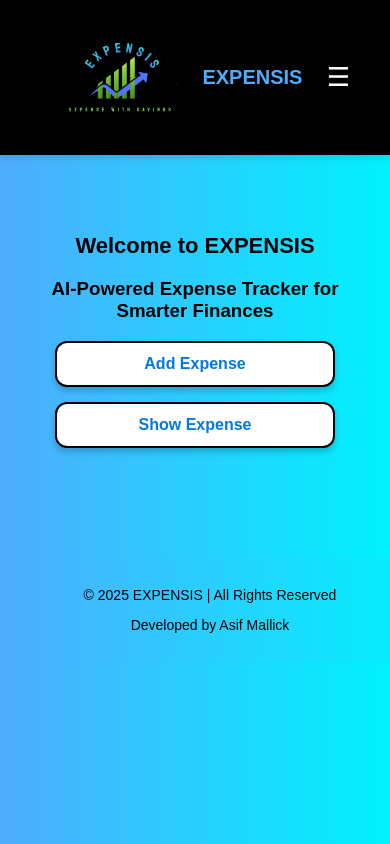
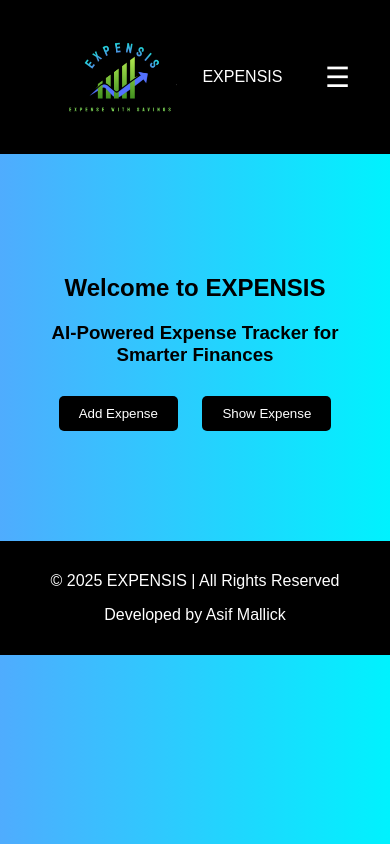
Before and after one commit to asifmallick17/expensis-app, a Flask app: page / in a window 390 px wide. Run offline with Flask 3, Linux system fonts and the light colour scheme.

Commit message:
Updated home page

```diff
--- a/static/home.css
+++ b/static/home.css
@@ -1,9 +1,9 @@
+/* General Styles */
 body {
   margin: 0;
   font-family: Arial, sans-serif;
   background: linear-gradient(to right, #4facfe, #00f2fe);
-    color: #000000;
-    overflow-y: hidden;
+  color: #000;
 }
 
 /* Navbar */
@@ -12,117 +12,69 @@ body {
   justify-content: space-between;
   align-items: center;
   padding: 15px 40px;
-    background: rgb(0, 0, 0);
-    box-shadow: 0 4px 6px rgba(0,0,0,0.1);
-    position: sticky;
-    top: 0;
-    z-index: 100;
+  background: black;
+  color: white;
+  position: relative;
 }
 
 .logo {
   display: flex;
   align-items: center;
-    font-size: 20px;
-    font-weight: bold;
-    color: #4facfe;
+  gap: 10px;
 }
 
-.logo img {
-    margin-right: 10px;
+#nav-links {
+  display: flex;
+  gap: 20px;
+  align-items: center;
 }
 
-.navbar nav a {
-  text-decoration: none;
-  color: #fafafa;
-
-  font-weight: 500;
-  position: relative;
-  padding: 6px 12px;
-  border-radius: 6px;
-  transition: all 0.3s ease;
+/* Hamburger */
+.hamburger {
+  display: none;
+  font-size: 28px;
+  cursor: pointer;
 }
 
-/* Fancy hover effect */
-.navbar nav a::after {
-  content: "";
-  position: absolute;
-  bottom: -3px;
-  left: 0;
-  width: 0%;
-  height: 2px;
-  background: #4facfe;
-  transition: width 0.3s ease;
+/* Dropdown */
+.dropdown {
+  position: relative;
 }
 
-.navbar nav {
-  overflow: hidden; /* prevents ::after from showing outside */
+.dropbtn {
+  background: none;
+  border: none;
+  color: white;
+  font-size: 16px;
+  cursor: pointer;
 }
 
-
-.navbar nav a:hover {
-  color: #4facfe;
-  background: rgba(254, 158, 79, 0.15);
-}
-
-.navbar nav a:hover::after {
-  width: 100%;
-}
-
-/* Active link highlight */
-.navbar nav a.active {
-  color: #4facfe;
-  font-weight: bold;
-  background: rgba(79, 172, 254, 0.25);
-  border-radius: 6px;
-}
-
-
-/* Dropdown container */
-.dropdown {
-  position: relative;
-  display: inline-block;
-}
-
-/* Button */
-.dropbtn {
-  background-color: #000; /* adjust to match navbar */
-  color: white;
-  padding: 10px 16px;
-  font-size: 16px;
-  border: none;
-  cursor: pointer;
-  border-radius: 6px;
-}
-
-/* Dropdown content (hidden by default) */
 .dropdown-content {
   display: none;
   position: absolute;
-  background-color: white;
-  min-width: 140px;
-  box-shadow: 0px 8px 16px rgba(0,0,0,0.2);
-  z-index: 999; /* make sure it stays on top */
-  border-radius: 6px;
+  right: 0;
+  background-color: black;
+  min-width: 120px;
+  z-index: 1;
+  flex-direction: column;
+  border-radius: 5px;
+  overflow: hidden;
 }
 
-/* Dropdown links */
 .dropdown-content a {
-  color: black;
-  padding: 10px 14px;
+  color: white;
+  padding: 10px 15px;
   text-decoration: none;
   display: block;
 }
 
-/* Hover effect */
 .dropdown-content a:hover {
-  background-color: #f1f1f1;
+  background-color: #333;
 }
 
-/* When .show is toggled, make dropdown visible */
 .dropdown-content.show {
-  display: block;
+  display: flex;
 }
-
 
 /* Hero Section */
 .hero {
@@ -130,160 +82,56 @@ body {
   padding: 100px 20px;
 }
 
-.hero h1 {
-    font-size: 42px;
-    margin-bottom: 10px;
-    color: rgb(0, 0, 0);
+.hero .btn-container {
+  margin-top: 20px;
 }
 
-.hero p {
-    font-size: 18px;
-    margin-bottom: 40px;
-    color: #000000;
+.hero button {
+  padding: 10px 20px;
+  margin: 10px;
+  border: none;
+  background-color: black;
+  color: white;
+  cursor: pointer;
+  border-radius: 5px;
 }
 
-/* Buttons */
-.btn-container {
-    display: flex;
-    justify-content: center;
-    gap: 20px;
-    flex-wrap: wrap;
-}
-
-button {
-    background: rgb(255, 255, 255);
-    color: #0079e3;
-    padding: 15px 35px;
-    border: none;
-    border-radius: 12px;
-    cursor: pointer;
-    font-size: 18px;
-    font-weight: bold;
-    box-shadow: 0 4px 6px rgba(0,0,0,0.2);
-    transition: all 0.3s;
-    border: 2px solid rgb(0, 0, 0);
-}
-
-button:hover {
-    background: #4facfe;
-    color: white;
+.hero button:hover {
+  background-color: #333;
 }
 
 /* Footer */
 footer {
   text-align: center;
   padding: 15px;
-    background: linear-gradient(to right, #4facfe, #00f2fe);
-    position: relative;
-    bottom: 0;
-    width: 100%;
-    font-size: 14px;
-    color: #000000;
-    margin-top: 50px;
+  background: black;
+  color: white;
 }
 
-/* Hamburger menu */
-.hamburger {
+/* Small devices */
+@media (max-width: 768px) {
+  #nav-links {
     display: none;
-  font-size: 26px;
-  color: #fff;
-  cursor: pointer;
+    flex-direction: column;
+    position: absolute;
+    top: 70px;
+    right: 20px;
+    background: black;
+    padding: 15px;
+    border-radius: 8px;
+    width: 150px;
   }
 
-/* =====================
-   RESPONSIVE DESIGN
-   ===================== */
-
-/* Tablets */
-@media (max-width: 992px) {
-  .hero h1 {
-    font-size: 32px;
+  #nav-links.active {
+    display: flex;
   }
 
-  .hero p {
-    font-size: 16px;
-  }
-
-  .navbar nav {
-    gap: 15px;
-  }
-}
-
-/* Mobiles */
-@media (max-width: 768px) {
   .hamburger {
     display: block;
   }
 
-  .navbar nav {
-  display: none;
-  flex-direction: column;
-  align-items: center;   /* ✅ Center align links */
-  background: #000;
-  position: absolute;
-  top: 70px;
-  left: 50%;             /* ✅ Start from middle */
-  transform: translateX(-50%); /* ✅ Move perfectly centered */
-  width: 220px;
-  padding: 15px;
-  border-radius: 8px;
-  box-shadow: 0 4px 8px rgba(0,0,0,0.3);
-}
-
-.navbar nav a {
-  padding: 12px 0;
-  text-align: center;
-  color: #fafafa;
-  width: 100%;
-}
-
-
-  .navbar nav.show {
-    display: flex;
-    animation: slideDown 0.3s ease forwards;
-  }
-
-  @keyframes slideDown {
-    from { opacity: 0; transform: translateY(-10px); }
-    to { opacity: 1; transform: translateY(0); }
-  }
-
-  .hero {
-    padding: 60px 15px;
-  }
-
-  .hero h1 {
-    font-size: 26px;
-  }
-
-  .hero p {
-    font-size: 14px;
-  }
-
-  .btn-container {
-    flex-direction: column;
-    gap: 15px;
-    align-items: center;
-  }
-
-  button {
-    width: 100%;
-    max-width: 280px;
+  .dropdown-content {
+    position: relative;
+    right: auto;
   }
 }
-
-/* Very small devices */
-@media (max-width: 480px) {
-  .hero h1 {
-    font-size: 22px;
-  }
-
-  .hero p {
-    font-size: 13px;
-  }
-
-  button {
-    font-size: 16px;
-    padding: 12px 25px;
-  }
-}
--- a/templates/home.html
+++ b/templates/home.html
@@ -64,6 +64,13 @@
     </footer>
 
     <script>
+      // Hamburger toggle
+      function toggleMenu() {
+        const navLinks = document.getElementById("nav-links");
+        navLinks.classList.toggle("active");
+      }
+
+      // Dropdown toggle
       document.addEventListener("DOMContentLoaded", () => {
         const dropbtn = document.querySelector(".dropbtn");
         if (dropbtn) {
@@ -82,6 +89,5 @@
         }
       });
     </script>
-
   </body>
 </html>
```
Lines whose indentation alone changed are shown as unchanged.
